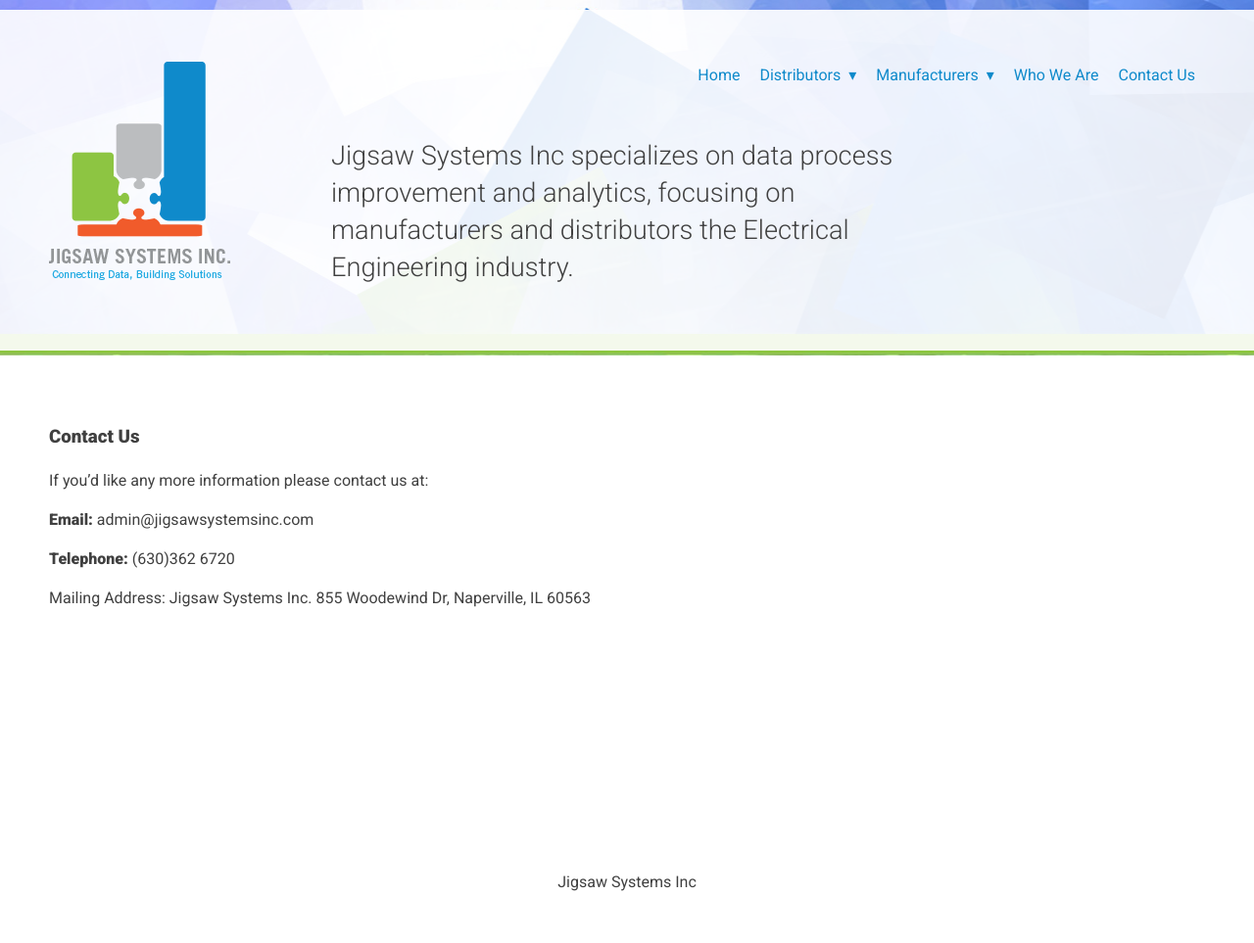
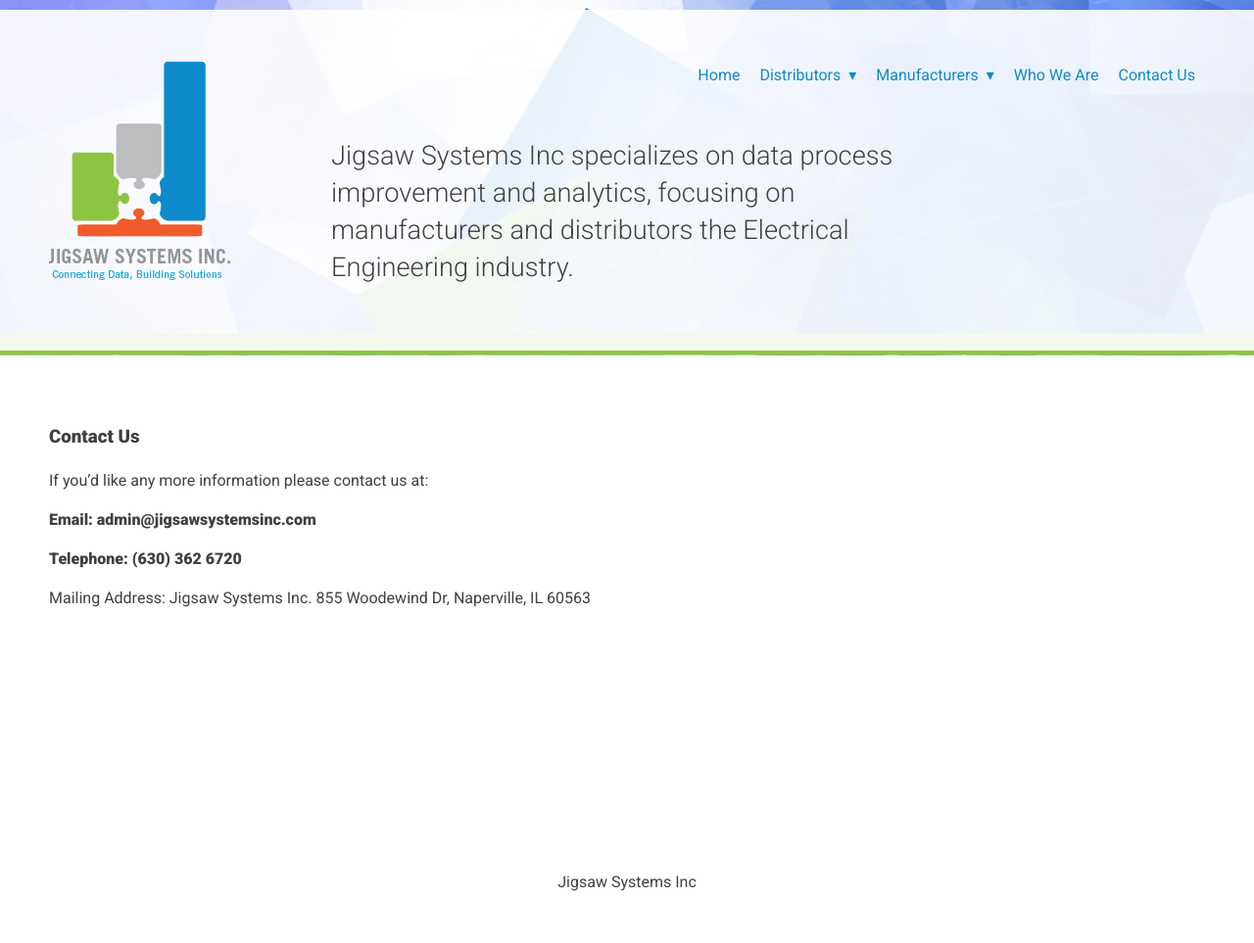
Before and after one commit to Codefully/jigsaw-redo, a Jekyll site: the page built from pages/contact-us.md, in a window 1280 px wide. Shown: the whole page at 98% size. Built offline with Jekyll 4.4.1, drawn with Linux system fonts in a browser that asks for light colours; nearby versions of some CDN libraries.

```diff
--- a/pages/contact-us.md
+++ b/pages/contact-us.md
@@ -8,9 +8,9 @@ layout: page
 
 If you’d like any more information please contact us at:
 
-**Email:** admin@jigsawsystemsinc.com
+**Email: admin@jigsawsystemsinc.com**
 
-**Telephone:** (630)362 6720
+**Telephone: (630) 362 6720**
 
 Mailing Address: Jigsaw Systems Inc.
 855 Woodewind Dr, Naperville, IL 60563
```
